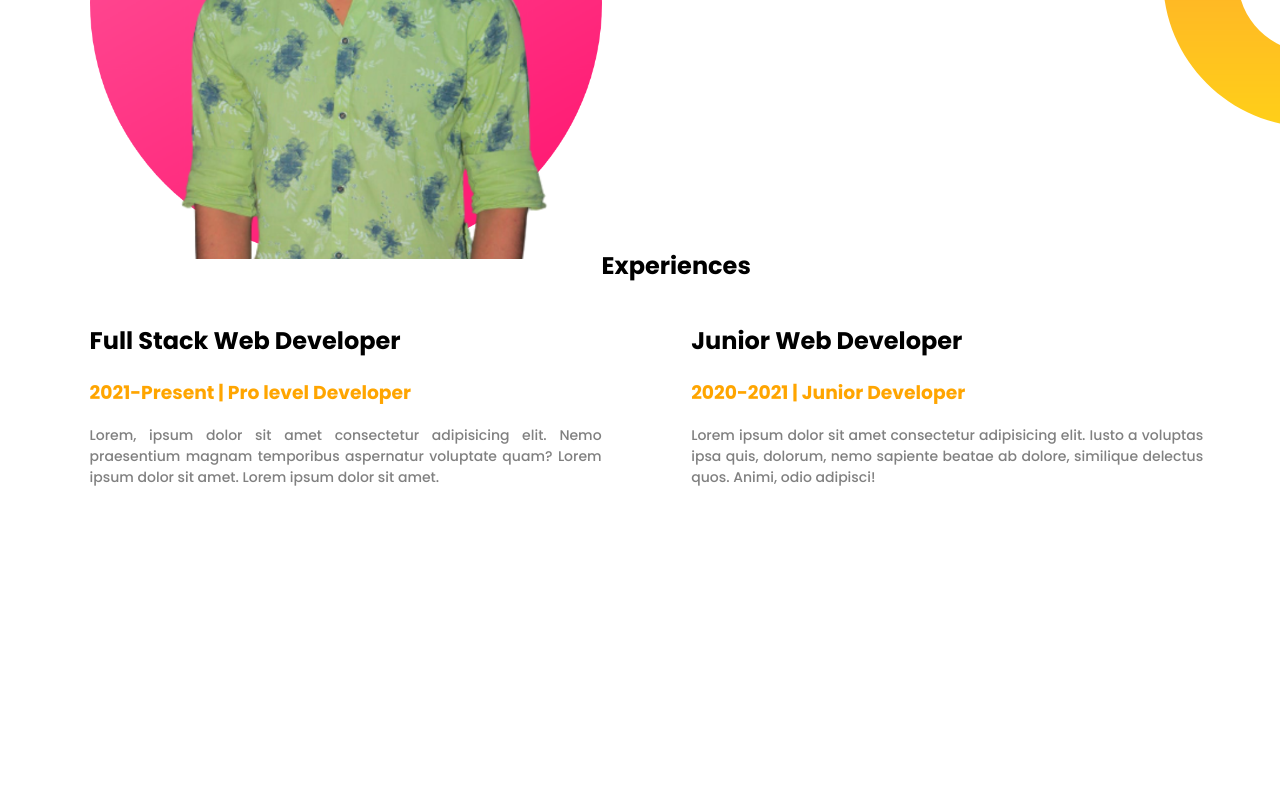
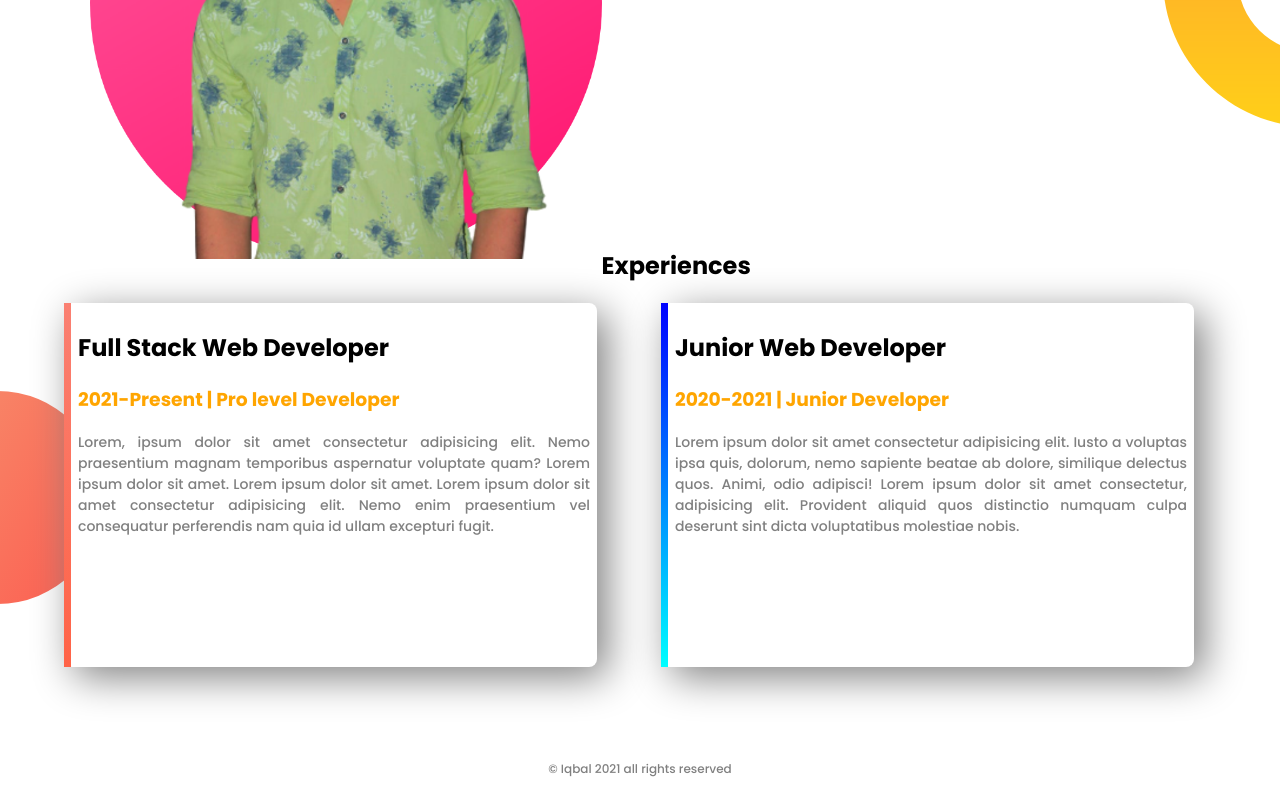
Before and after one commit to iqbal9865/web-portfolio, a plain HTML site: page index.html in a window 1280 px wide. Shown: the part 772-1562 px from the top of the page. Before the commit the page ends 1520 px from the top, so only its background shows below. Drawn offline with Linux system fonts and the light colour scheme.

Commit message:
complete site

```diff
--- a/index.html
+++ b/index.html
@@ -36,16 +36,19 @@
 
     <section class="experiance-area">
         <h2>Experiences</h2>
-        <div class="half-width">
+        <div id="full-stack" class="half-width single-experience">
             <h2>Full Stack Web Developer</h2>
             <h3 class="orange-highlight">2021-Present | Pro level Developer</h3>
-            <p>Lorem, ipsum dolor sit amet consectetur adipisicing elit. Nemo praesentium magnam temporibus aspernatur voluptate quam? Lorem ipsum dolor sit amet. Lorem ipsum dolor sit amet. </p>
+            <p>Lorem, ipsum dolor sit amet consectetur adipisicing elit. Nemo praesentium magnam temporibus aspernatur voluptate quam? Lorem ipsum dolor sit amet. Lorem ipsum dolor sit amet. Lorem ipsum dolor sit amet consectetur adipisicing elit. Nemo enim praesentium vel consequatur perferendis nam quia id ullam excepturi fugit. </p>
         </div>
-        <div class="half-width">
+        <div id="junior-dev" class="half-width single-experience">
             <h2>Junior Web Developer</h2>
             <h3 class="orange-highlight">2020-2021 | Junior Developer</h3>
-            <p>Lorem ipsum dolor sit amet consectetur adipisicing elit. Iusto a voluptas ipsa quis, dolorum, nemo sapiente beatae ab dolore, similique delectus quos. Animi, odio adipisci!</p>
+            <p>Lorem ipsum dolor sit amet consectetur adipisicing elit. Iusto a voluptas ipsa quis, dolorum, nemo sapiente beatae ab dolore, similique delectus quos. Animi, odio adipisci! Lorem ipsum dolor sit amet consectetur, adipisicing elit. Provident aliquid quos distinctio numquam culpa deserunt sint dicta voluptatibus molestiae nobis.</p>
          </div>
     </section>
+    <footer>
+        <p>© Iqbal 2021 all rights reserved</p>
+    </footer>
 </body>
 </html>
--- a/style.css
+++ b/style.css
@@ -46,3 +46,30 @@ section{
     background-repeat: no-repeat;
     background-position: right;
 }
+.single-experience{
+    box-shadow: 10px 10px 40px gray;
+    border-radius: 8px;
+    height: 70%;
+    background-color: white;
+    padding: 7px;
+}
+.experiance-area{
+    background-image: url("images/exp-bg.png");
+    background-repeat: no-repeat;
+    background-position: left;
+}
+#full-stack{
+    border-left: 7px solid;
+    border-image: linear-gradient(180deg,salmon,tomato);
+    border-image-slice: 1;
+}
+#junior-dev{
+    border-left: 7px solid;
+    border-image: linear-gradient(180deg,blue,cyan);
+    border-image-slice: 1;
+}
+footer p{
+    text-align: center;
+    color: gray;
+    font-size: 12px;
+}
```
